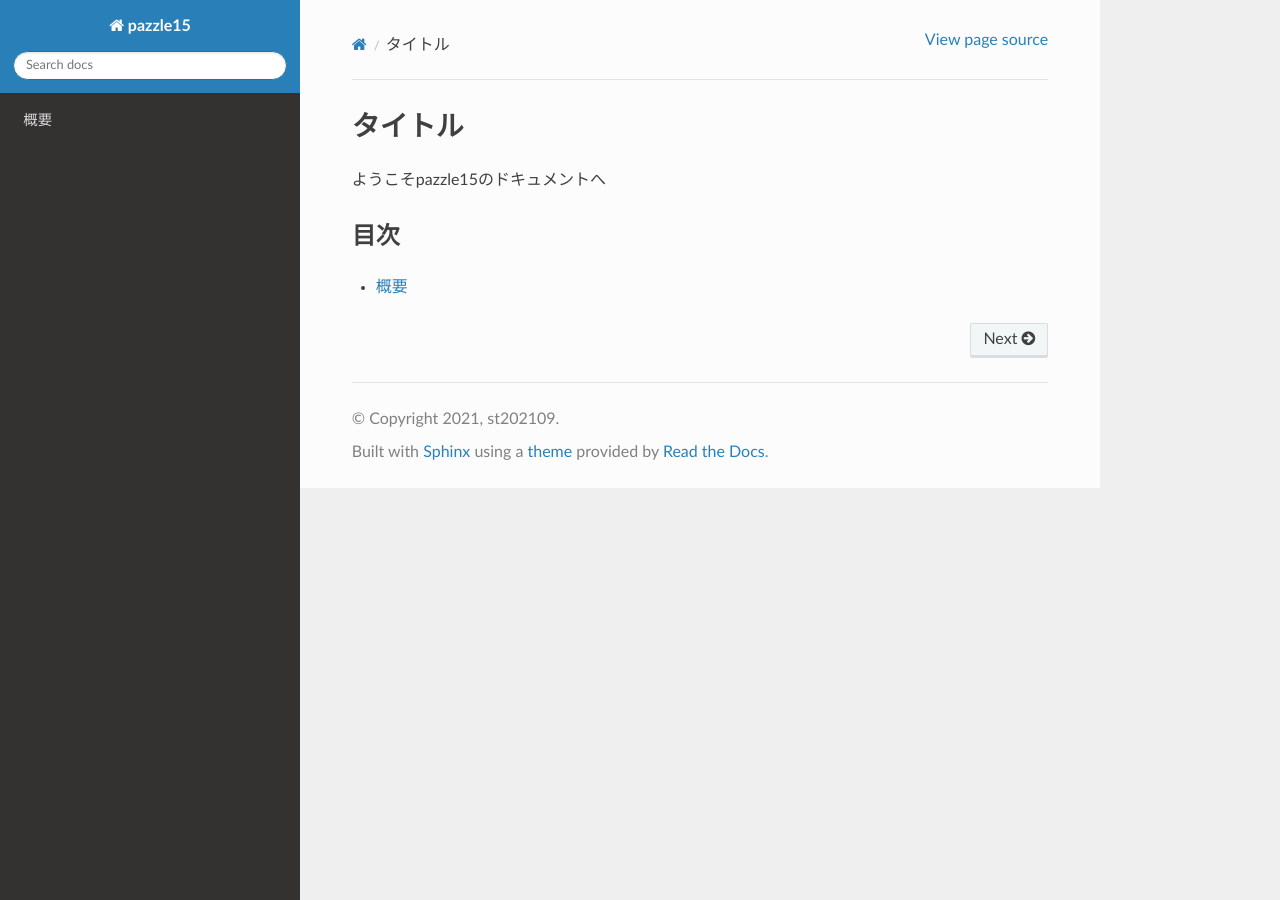
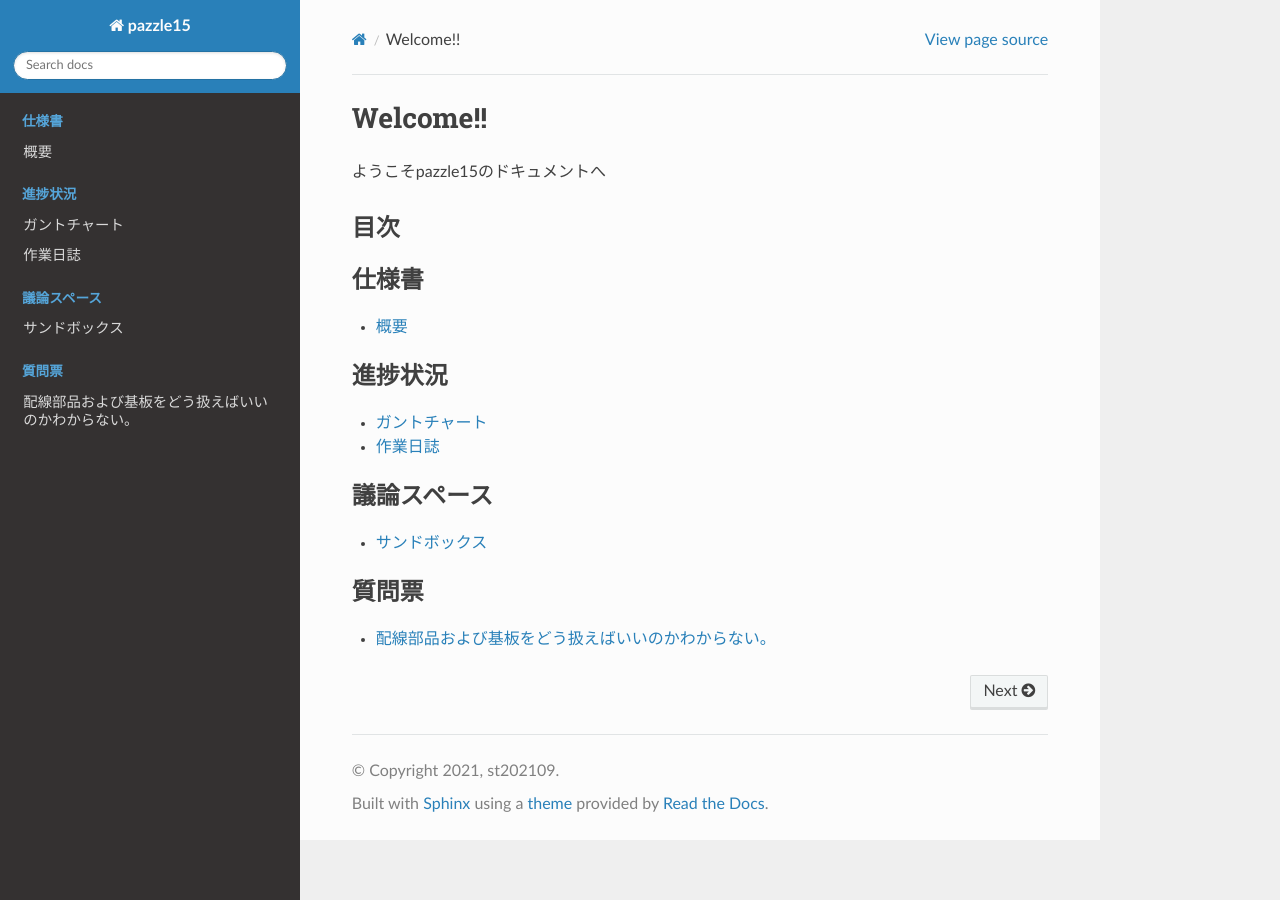
Before and after one commit to masanori-komehana/puzzle_project, a Sphinx documentation site: the page built from document/source/index.rst, in a window 1280 px wide. Built offline with Sphinx 7.4.7 and the Read the Docs theme 2.0.0, drawn with Linux system fonts in a browser that asks for light colours.

Commit message:
add mainpage, document, daily and sandbox

````diff
--- /dev/null
+++ b/document/source/ask20211012.md
@@ -0,0 +1,37 @@
+
+# 配線部品および基板をどう扱えばいいのかわからない。
+
+題名の通り、配線部品および基盤の製品について
+部品リストに上げる方法や、購入する必要があるのか否かが不明。
+
+
+## ほしいもの
+以下購入を検討している物品を記述する。
+
+### ユニバーサル基板2種
+
+[秋月電子(P-09714)](https://akizukidenshi.com/catalog/g/gP-09714/)
+黒色レジストタイプ。ランドピッチ(長辺)：2.54mm、ランドピッチ(短辺)：2.54mm、板厚：1.2mm、長辺外形：95mm、短辺外形：72mm
+ - 見た目の良いこの基板が使いたい。
+ - 押しボタンスイッチとして使うタクトスイッチの設置に使う予定。
+
+
+[秋月電子(P-02188)](https://akizukidenshi.com/catalog/g/gP-02188/)
+ランドピッチ(長辺)：2.54mm、ランドピッチ(短辺)：2.54mm、板厚：約1.6mm（実測)、長辺外形：210.00mm、短辺外形：155.00mm
+ - ランドピッチが2.54㎜で大きさが210mmx155mmしかないのがこれしかわからない。
+ - マイコンと押しボタンスイッチ、LEDマトリクスの配線に使う
+  - 追加仕様としてRaspberryPi経由でAndroidと通信するための配線を用意するために大きめの基盤が欲しい。
+
+
+### 配線部品
+ここが全く分からない
+ - 学校で保管されているものを使うのか新たに発注するのか、どちらの方がよいのか。
+#### 仮に新たに発注するとすれば …
+__フラットケーブル__
+ - 秋月電子(C-03796)：２×５（１０Ｐ）両端コネクタ付ＩＤＣリボンケーブル（フラットケーブル）
+  - ボタンスイッチとマイコンがついている基板に接続する
+__ピンヘッダ__
+ - 秋月電子(C-12664)：ボックスヘッダ  １０Ｐ（２×５）
+
+### 配線用のケーブル？
+ - ここは完全に不明
--- a/document/source/conf.py
+++ b/document/source/conf.py
@@ -29,6 +29,8 @@ author = 'st202109'
 # ones.
 extensions = [
         'recommonmark',
+        'sphinxcontrib.toc',
+        'sphinxcontrib.mermaid',
 ]
 
 # Add any paths that contain templates here, relative to this directory.
@@ -74,7 +76,8 @@ from recommonmark.transform import AutoStructify
 def setup(app):
     app.add_config_value('recommonmark_config', {
             #'url_resolver': lambda url: github_doc_root + url,
-            'auto_toc_tree_section': '目次',
+            #'auto_toc_tree_section': '目次',
+            'enable_auto_toc_tree': False,
             }, True)
     app.add_transform(AutoStructify)
 
--- /dev/null
+++ b/document/source/daily.md
@@ -0,0 +1,24 @@
+# 作業日誌
+
+## 20211012
+
+<p>
+まず午前中では購入部品の検討をした。
+それに伴い、マイコンボードや配線部品について、
+私の15パズルのそれぞれの駒で、別々の色で点灯するつもりであり、
+その場合だと三色のオンオフでは色が足りないとの判断をした。
+そのことを横溝先生に相談した結果、明るさを制御するには
+一回の表示でOE(表示する時間)が長い場合と短い場合で表示の部分を
+2回まわしたほうが良いとアドバイスを頂いた。
+その場合、今まで使っていたNUCLEOF103RBでは
+クロック周波数が間に合わなくなる恐れがあるので、
+NUCLEO-F446REを用いる判断をした。
+</p>
+<p>
+午後では、ドキュメントを管理する環境の整備をした。
+具体的には、sphinxの導入と目次ページの設定と、
+mermaidの導入を行った。
+</p>
+<p>
+次回はmermaidを用いてガントチャートを作成予定。
+</p>
--- /dev/null
+++ b/document/source/gantt.md
@@ -0,0 +1,19 @@
+# ガントチャート
+
+2021/10/12現在のガントチャートです。
+
+```eval_rst
+.. mermaid::
+
+   sequenceDiagram
+      participant Alice
+      participant Bob
+      Alice->John: Hello John, how are you?
+      loop Healthcheck
+          John->John: Fight against hypochondria
+      end
+      Note right of John: Rational thoughts <br/>prevail...
+      John-->Alice: Great!
+      John->Bob: How about you?
+      Bob-->John: Jolly good!
+```
--- a/document/source/index.md
+++ /dev/null
@@ -1,7 +0,0 @@
-# タイトル
-
-ようこそpazzle15のドキュメントへ
-
-## 目次
-
- - [概要](abstruct.md)
--- /dev/null
+++ b/document/source/index.rst
@@ -0,0 +1,32 @@
+Welcome!!
+---------
+
+ようこそpazzle15のドキュメントへ
+
+目次
+====
+
+.. toctree::
+   :caption: 仕様書
+   :maxdepth: 1
+
+   abstruct.md
+
+.. toctree::
+   :caption: 進捗状況
+   :maxdepth: 1
+
+   gantt.md
+   daily.md
+
+.. toctree::
+   :caption: 議論スペース
+   :maxdepth: 1
+
+   sandbox.md
+
+.. toctree::
+   :caption: 質問票
+   :maxdepth: 1
+
+   ask20211012.md
--- /dev/null
+++ b/document/source/sandbox.md
@@ -0,0 +1,3 @@
+# サンドボックス
+
+いろいろメモ書きとか以下に書いています
````
Also changed, not shown: index.md (added, +18 -0 lines), 2 other files.
